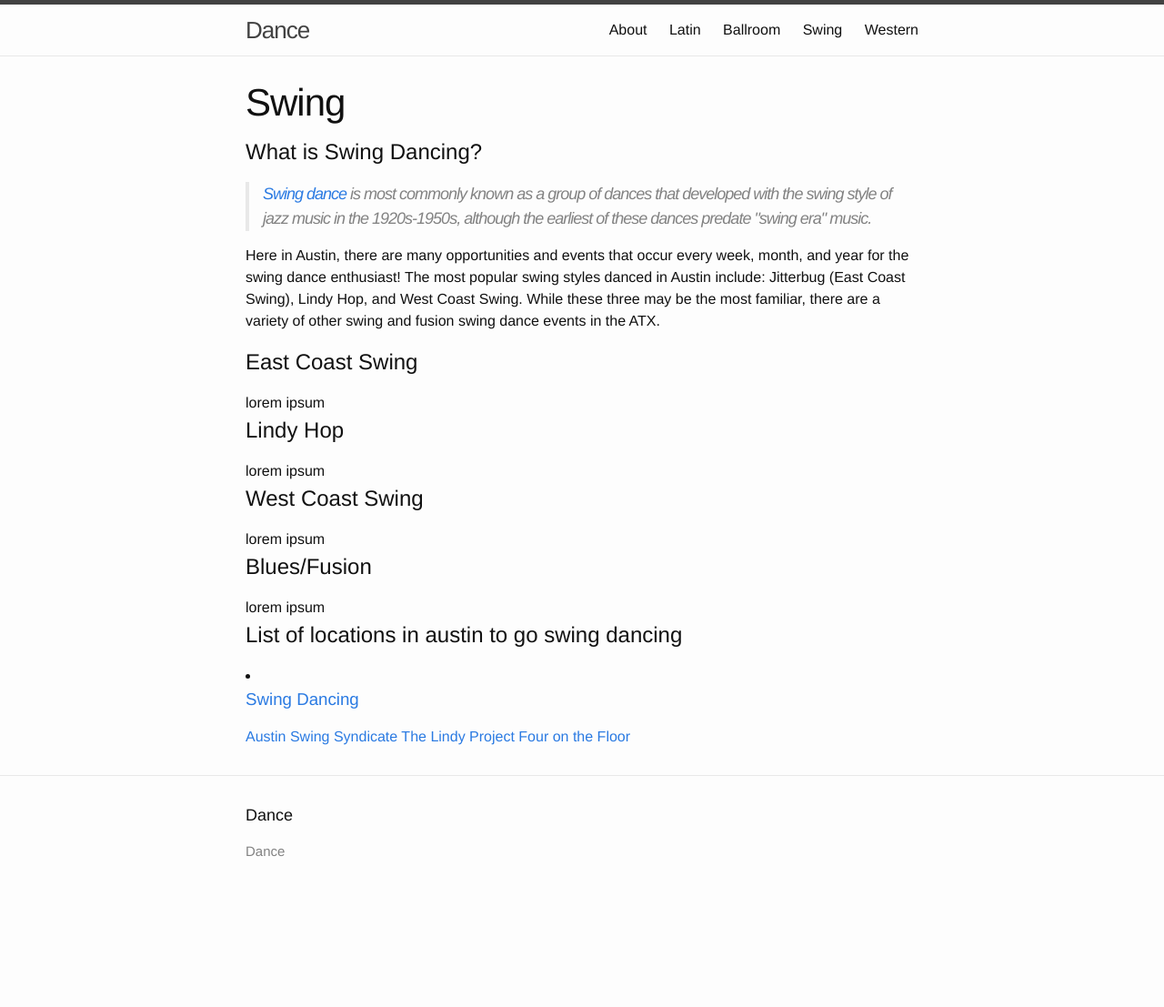
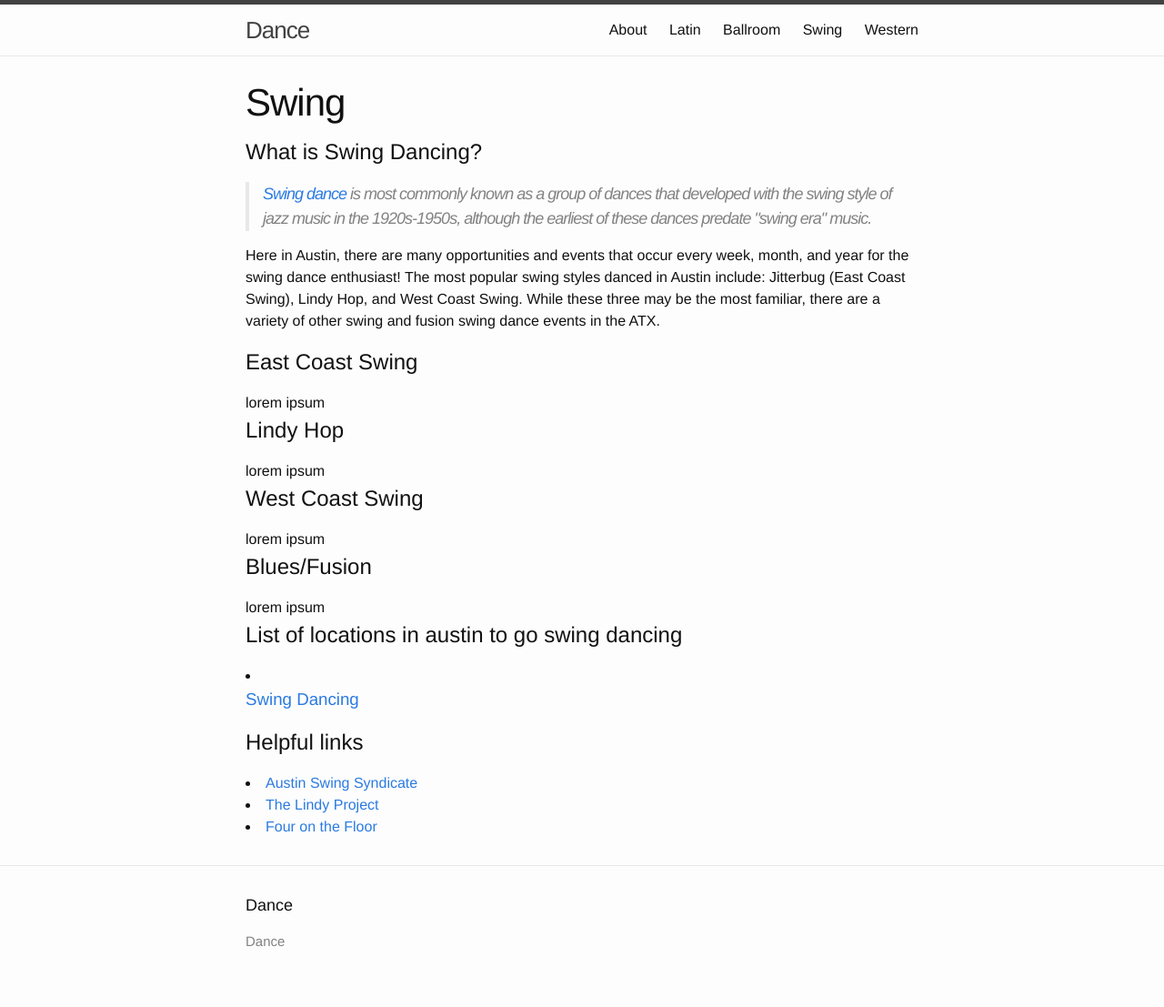
Before and after one commit to honeyjive/dance, a Jekyll site: the page built from swing/index.html, in a window 1280 px wide. Shown: the whole page at 91% size. Built offline with Jekyll 4.4.1, drawn with Linux system fonts in a browser that asks for light colours; before the commit the page ends 1008 px from its top, so only the background shows below that.

Commit message:
adding links and comments

```diff
--- a/swing/index.html
+++ b/swing/index.html
@@ -26,6 +26,8 @@ lorem ipsum
 <h2>Blues/Fusion</h2>
 lorem ipsum
 
+	<!-- Location -->
+
 <h2>List of locations in austin to go swing dancing</h2>
 
 {% for post in site.categories.swing %}
@@ -37,6 +39,7 @@ lorem ipsum
 {% endfor %}
 
 <!-- links to swing organizations -->
-<a href="http://www.austinswingsyndicate.org/">Austin Swing Syndicate</a>
-<a href="http://www.thelindyproject.com/">The Lindy Project</a>
-<a href="http://www.fouronthefloor.com/index.html">Four on the Floor</a>
+<h2>Helpful links</h2>
+<li><a href="http://www.austinswingsyndicate.org/">Austin Swing Syndicate</a></li>
+<li><a href="http://www.thelindyproject.com/">The Lindy Project</a></li>
+<li><a href="http://www.fouronthefloor.com/index.html">Four on the Floor</a></li>
```
